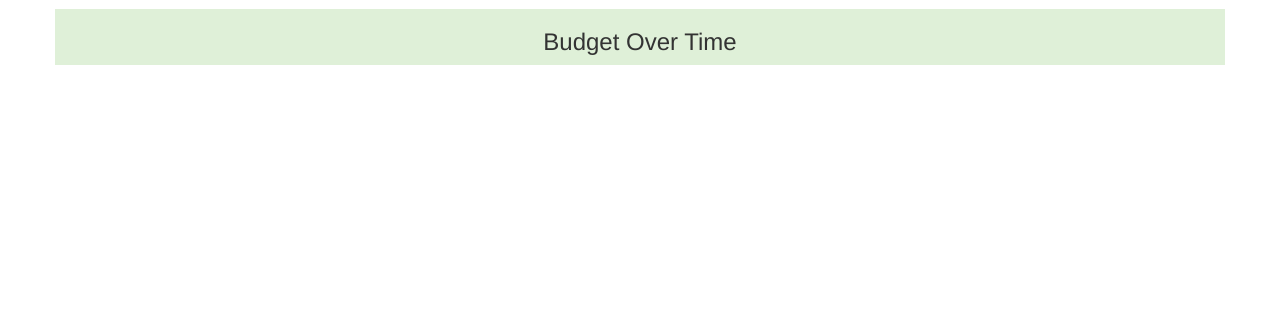
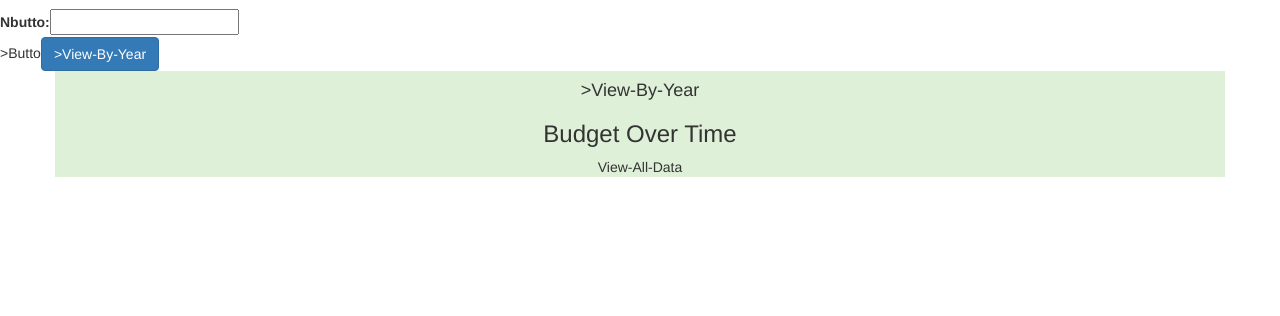
Before and after one commit to prosopopoeia/FinTrackFull, a Django app: page /vanalysis in a window 1280 px wide. Shown: the part 51-367 px from the top of the page. Run offline with Django 3.2, Linux system fonts and the light colour scheme; data that the repository does not hold is empty; some libraries are stand-ins or nearby versions.

Commit message:
further work on Analysis - allow categories, allow by-year

```diff
--- a/proj5FinTracker/forms.py
+++ b/proj5FinTracker/forms.py
@@ -6,7 +6,12 @@ class InputBankStatementForm(forms.Form):
 
 class FindByDateForm(forms.Form):
     month_year = forms.DateField(initial=datetime.date.today() - datetime.timedelta(-3),
-                                          widget= forms.TextInput(attrs={'id':'bydate'}))
+                                          widget= forms.TextInput(attrs={'id':'fyear'}))
+
+class GetYearForm(forms.Form):
+        nButto = forms.CharField(
+        max_length=6,
+        widget = forms.TextInput(attrs={'id':'gyf-year'}))
 
 class TransactionForm(forms.Form):
     trans_date = forms.DateField(
--- a/proj5FinTracker/static/FinTracker/analysis.js
+++ b/proj5FinTracker/static/FinTracker/analysis.js
@@ -4,29 +4,31 @@ document.addEventListener('DOMContentLoaded', function() {
     google.charts.setOnLoadCallback(getAllData);
 	var topHeading = document.querySelector('#top-heading');
 	topHeading.innerHTML = "Budget Over Time";
-
-	//getAllData();
-
 });//end addEventListener
 
 
-function getAllData(period) {
-
+function getAllData(jsperiod = jperiod.ALL, date ="2018-11-11") {
+	console.log(`get all data: ${jsperiod}, ${date}`);
 	// Get all transactions for current user
 	fetch('jsvmonth', {
 		method: 'POST',
 		body: JSON.stringify({
-			jsdate: "2018-12-01",
-			jstype: jperiod.ALL
+			jsdate: date,
+			jstype: jsperiod
 		})
 	})
 	.then(response => response.json())
 	.then(transactions => {
-		calculateDict(transactions, 'trans_date', 3500, 600);
+		calculateDict(transactions, 'trans_date', 3500, 600, jperiod.ALL);
+		var jsyear = document.querySelector('#gyf-year');
+		var tdClickAttr = document.createAttribute('onClick');
+		tdClickAttr.value = `getAllData(${jperiod.YEAR}, ${jsyear.text})`;
+		jsyear.setAttributeNode(tdClickAttr);
+
 	});
 }
 
-function getCatData(cat, group, date, period) {
+function getCatData(cat, group, date = "2018-12-01", jsperiod = jperiod.ALL) {
 	//console.log(`getCatDAta: cat ${cat} group ${group}`);
 	// Get all transactions for current user
 	fetch('jsvcat', {
@@ -34,16 +36,25 @@ function getCatData(cat, group, date, period) {
 		body: JSON.stringify({
 			jscat: cat,
 			jsgrp: group,
-			jsdate: "2018-12-01",
-			jsperiod: jperiod.ALL
+			jsdate: date,
+			jsperiod: jsperiod
 
 		})
 	})
 	.then(response => response.json())
 	.then(transactions => {
-		calculateDict(transactions, 'trans_date', 2500, 600);
+		calculateDict(transactions, 'trans_date', 2500, 600, jsperiod);
 		let transactionDisplayElement = document.querySelector('#top-heading');
 		transactionDisplayElement.innerHTML = (cat) ? `${cat}` : `${group}`;
+		var jsyear = document.querySelector('#gyf-year');
+		var tdClickAttr = document.createAttribute('onClick');
+		console.log(`jsyear.text, ${jsyear.text}, ${jsyear.value} innerText`);
+		date = jsyear.value + "-01-01";
+		console.log (date);
+		console.log ('date aboveget cat data');
+		tdClickAttr.value = `getCatData(cat, group, date, ${jperiod.YEAR})`;
+		jsyear.setAttributeNode(tdClickAttr);
+
 
 	});
 }
@@ -56,7 +67,7 @@ function getCurrentAvg(numberOfEntries, currentAvg, entryToAdd) {
 	return returnValue / ++numberOfEntries;
 }
 
-function calculateDict(transactions, dbFieldName, width, height) {
+function calculateDict(transactions, dbFieldName, width, height, jsperiod) {
 
 	//console.log('dict bein calced');
 	unifiedExpenseMap = new Object();
@@ -78,7 +89,7 @@ function calculateDict(transactions, dbFieldName, width, height) {
 		tElem = tran[`${dbFieldName}`];
 
 		//don't need this with changes - TODO#1 confirm
-		if (tElem.match(regexDateFormat)) {
+		if (tElem.match(regexDateFormat) && jsperiod == jperiod.ALL) {
 			tElem = tElem.match(regexDateFormat);
 		}
 
@@ -89,7 +100,7 @@ function calculateDict(transactions, dbFieldName, width, height) {
 			expenseCatTableElems.push(tran['trans_category']);
 
 			if (Boolean(expenseGroupNames.indexOf(tran['trans_group']) == -1)) {
-				console.log(`Inner TWO appended: ${tran['trans_group']}`);
+				//console.log(`Inner TWO appended: ${tran['trans_group']}`);
 				expenseGroupNames.push(tran['trans_group']);
 			}
 			//console.log(`Inner TWO appended: ${tran['trans_category']}, innner bool: ${elemNotInList}, ${expenseCatTableElems.indexOf(tran['trans_category']) == -1}`	);
@@ -153,8 +164,19 @@ function calculateDict(transactions, dbFieldName, width, height) {
 
 	let transactionDisplayElement2 = document.querySelector('#displayBody');
 	showGroupAndCatList(expenseCatTableElems, expenseGroupNames, transactionDisplayElement2);
+}
 
-}
+/*function setUpYearSearch() {
+	var today = formatTodaysDate();
+
+	//var leftHeading = document.querySelector('#left-heading');
+
+	var jsyear = document.querySelector('#gyf-year');
+	var tdClickAttr = document.createAttribute('onClick');
+	tdClickAttr.value = `getAllData(${jperiod.YEAR}, ${jsyear.text})`;
+	jsyear.setAttributeNode(tdClickAttr);
+
+}*/
 
 function showTotal(total, totalDisplayElement) {
 	//totalDisplayElement.append(total);
@@ -180,7 +202,7 @@ function showTotal(total, totalDisplayElement) {
 
 function displayGraph(dataMap, elem, ctitle, cwidth, cheight) {
 
-	console.log(`displayGraph: ${elem}`)
+	//console.log(`displayGraph: ${elem}`)
 	currElem = document.getElementById(elem)
     //currElem.innerHTML = '';
 
--- a/proj5FinTracker/static/FinTracker/displayLib.js
+++ b/proj5FinTracker/static/FinTracker/displayLib.js
@@ -420,6 +420,16 @@ function addTransaction(event) {
 	});
 }
 
+function formatTodaysDate() {
+	var today = new Date();
+		var mm = ((today.getMonth() + 1) < 10) ? "0" + (today.getMonth() + 1) : today.getMonth() + 1; //January is 0
+		var yyyy = today.getFullYear();
+		//console.log("in 2nd check");
+		//console.log(`mm: ${mm}, yyyy: ${yyyy}`);
+		dateValue = "" + yyyy + "-" + mm;
+
+}
+
 function displayDataDate (dateValue) {
 	//get date from text box - we are doing a search by date
 	console.log("displayDataDate");
@@ -433,12 +443,7 @@ function displayDataDate (dateValue) {
 	var mm = 0;
 	//nothing passed in, nothing in text box, we are just doing a default date (today)
 	if (!dateValue) {
-		var today = new Date();
-		mm = ((today.getMonth() + 1) < 10) ? "0" + (today.getMonth() + 1) : today.getMonth() + 1; //January is 0
-		yyyy = today.getFullYear();
-		//console.log("in 2nd check");
-		//console.log(`mm: ${mm}, yyyy: ${yyyy}`);
-		dateValue = "" + yyyy + "-" + mm;
+		dateValue = generateTodaysDate();
 	}
 	else {
 		mm = dateValue.slice(5,7);
--- a/proj5FinTracker/static/FinTracker/input.js
+++ b/proj5FinTracker/static/FinTracker/input.js
@@ -14,10 +14,9 @@ function scanDocument() {
 
 	var index = 0;
 	var dmpvar = document.querySelector('#unfound'); //a transaction that matches nothing in db -> need to categorize
-	if (!!dmpvar) {
-		//dmpvar = document.querySelector('#unfoundcsv');
+	/* if (!!dmpvar) {
 		console.log (`if path of dmpvar: ${dmpvar}`);
-	}
+	} */
 	var transacts = JSON.parse(dmpvar.value);
 	console.log(transacts);
 	if (typeof transacts != 'undefined')
--- a/proj5FinTracker/templates/proj5FinTracker/analysis.html
+++ b/proj5FinTracker/templates/proj5FinTracker/analysis.html
@@ -5,8 +5,19 @@
 
 
 {% block body %}
-	<div class="container text-center bg-success">
-	<h3><span id='top-heading'>top heading</span></h3>
+<div id='left-div'>
+		<form id="graph-by-year" method="post">
+		{{gyfform}}</div>
+
+		{% csrf_token %}
+		</form>
+		>Butto<button type="submit" id="analyze-year" form="graph-by-year" class="btn btn-primary" value="Submit">>View-By-Year</button>
+<div class="container text-center bg-success">
+
+		<h4><span id='left-heading'>>View-By-Year</span></h4>
+		<h3><span id='top-heading'> *top heading* </span></h3>
+		<span id='right-heading'>View-All-Data</span>
+
 	</div>
 	<span class="container" id='section1'></span>
 	<span class="container" id='section2'></span>
--- a/proj5FinTracker/views.py
+++ b/proj5FinTracker/views.py
@@ -13,7 +13,7 @@ from datetime import datetime, date
 from json import dumps
 
 from .models import User, BankTransaction
-from .forms import InputBankStatementForm, FindByDateForm, TransactionForm, FindByRangeForm, CompareForm
+from .forms import InputBankStatementForm, FindByDateForm, TransactionForm, FindByRangeForm, CompareForm, GetYearForm
 
 from pdfminer.converter import TextConverter
 from pdfminer.layout import LAParams
@@ -361,9 +361,9 @@ def vcompare(request):
     })
 
 def vanalysis(request):
-    cmpform = CompareForm()
+    gyfform = GetYearForm()
     return render(request, "proj5FinTracker/analysis.html", {
-        #'compareform' : cmpform
+        'gyfform' : gyfform
     })
 
 @login_required
```
